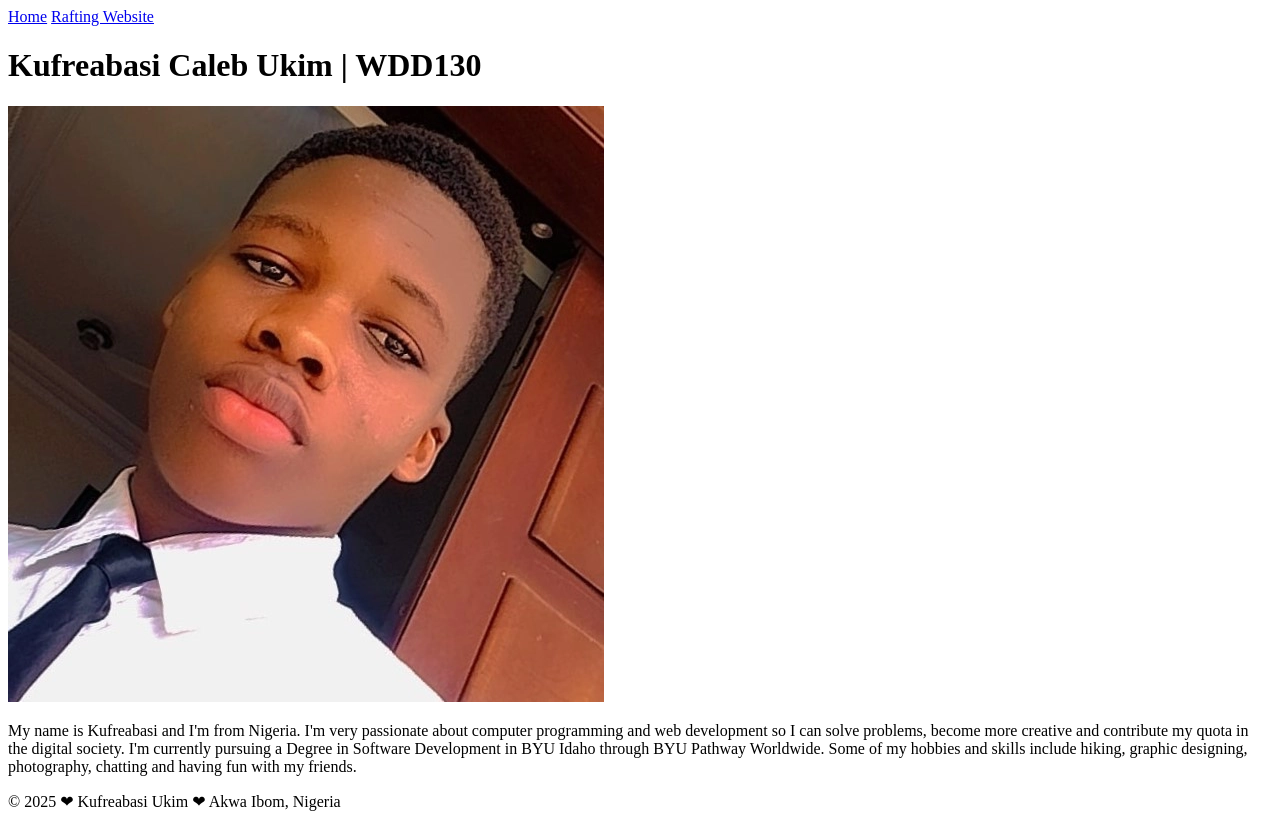
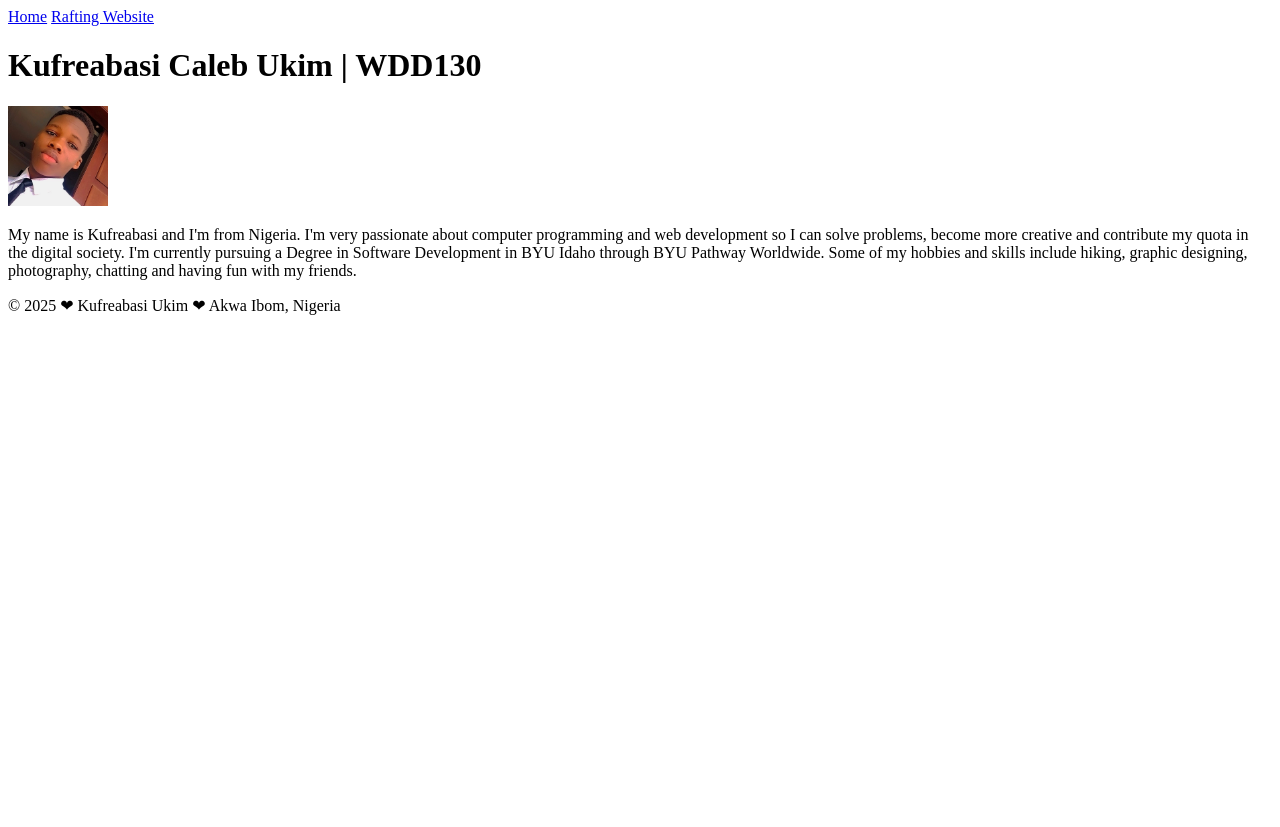
Before and after one commit to CodMayor/wdd130, a plain HTML site: page index.html in a window 1280 px wide. After the commit the page ends 800 px from the top, so only its background shows below. Drawn offline with Linux system fonts and the light colour scheme.

Commit message:
fixed issues

```diff
--- a/index.html
+++ b/index.html
@@ -16,7 +16,7 @@
     </header>
     <main>
         <h1>Kufreabasi Caleb Ukim | WDD130</h1>
-        <img src="images/Twitter.webp" alt="My picture" width="initial width= 100" />
+        <img src="images/Twitter.webp" alt="My picture" width="100">
         <p>
             My name is Kufreabasi and I'm from Nigeria. I'm very passionate about computer programming and web
             development so I can solve problems, become more creative and contribute my quota in the digital society.
```
